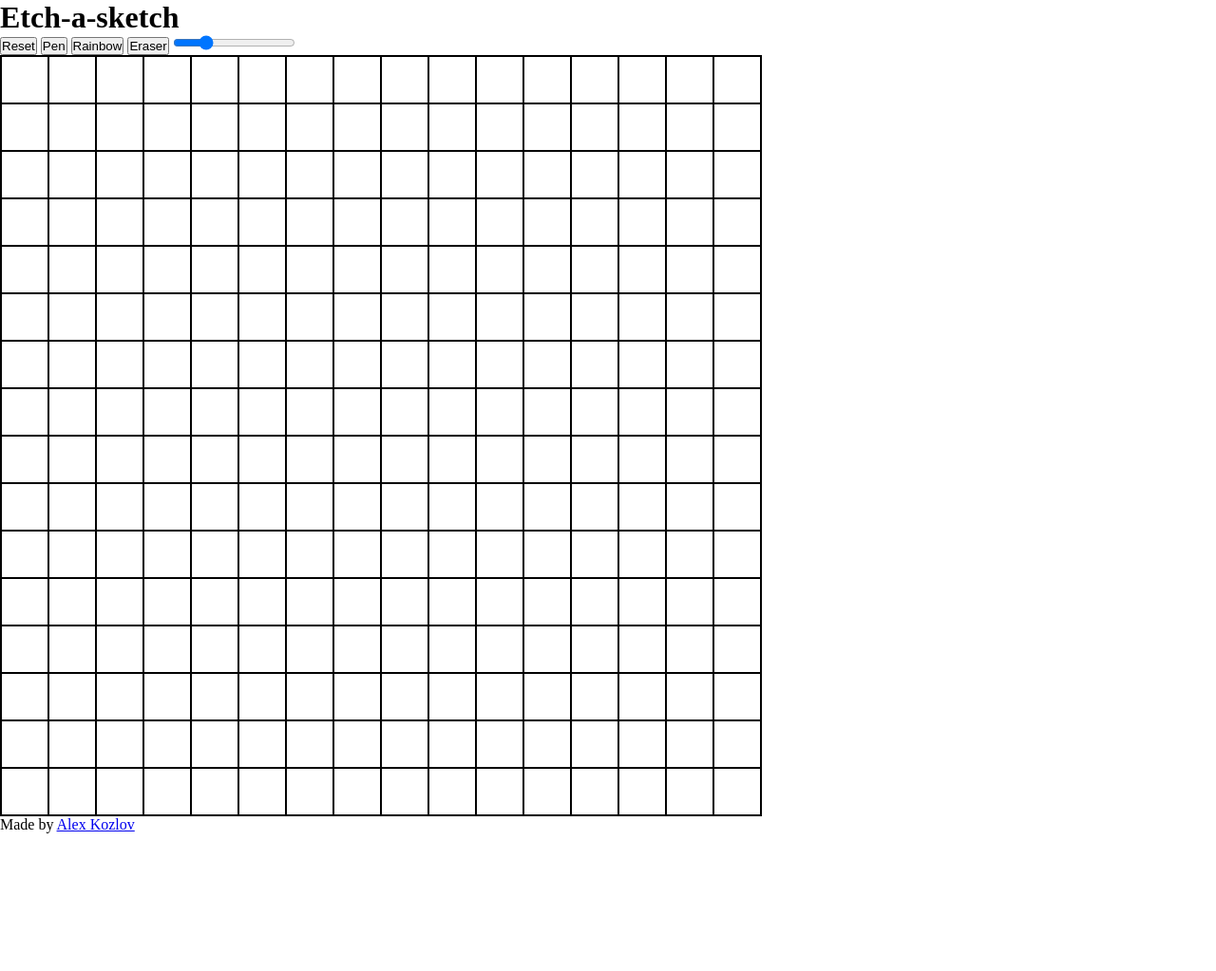
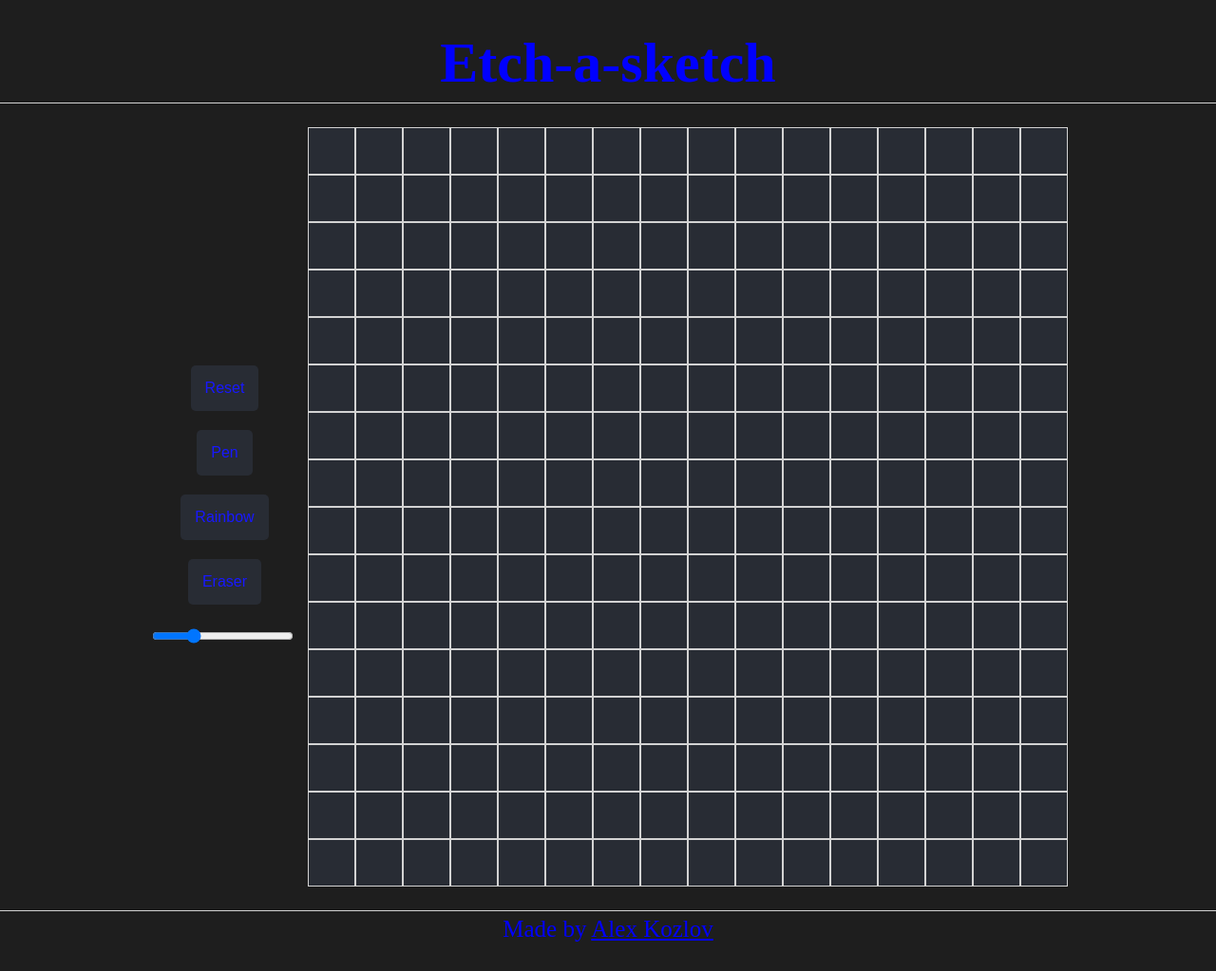
Before and after one commit to alexkozlovm/Etch-a-sketch, a plain HTML site: page index.html in a window 1280 px wide. Shown: the whole page at 95% size. Before the commit the page ends 878 px from the top, so only its background shows below. Drawn offline with Linux system fonts and the light colour scheme.

Commit message:
styling complete

```diff
--- a/index.html
+++ b/index.html
@@ -280,7 +280,7 @@
       </section>
     </main>
     <footer>
-      <p>Made by <a href="https://github.com/alexkozlovm">Alex Kozlov</a></p>
+      <p>Made by <a target="_blank" href="https://github.com/alexkozlovm">Alex Kozlov</a></p>
     </footer>
     <script src="script.js"></script>
   </body>
--- a/style.css
+++ b/style.css
@@ -2,16 +2,76 @@
     box-sizing: border-box;
     margin: 0;
     padding: 0;
+    color: blue; /* Set text color to white */
 }
+
+body {
+    background-color: #1e1e1e; /* Set background color to dark gray */
+}
+
 .cell {
     width: 50px;
     height: 50px;
-    background-color: white;
-    border: black 1px solid;
+    background-color: #282c34; /* Set cell background color to dark blue */
+    border: lightgray 1px solid; /* Remove cell border */
 }
+
 #container {
     display: flex;
     flex-wrap: wrap;
     width: 802px;
-    border: black 1px solid;
+    border: none; /* Remove container border */
 }
+
+header {
+    text-align: center;
+    margin: 25px 0;
+    padding-bottom: 10px; /* Increase space below header */
+    border-bottom: 1px solid lightgray; /* Add visible line below header */
+    padding: 7px; /* Increase padding of footer */
+    font-size: 30px; /* Increase font size of header */
+}
+
+main {
+    display: flex;
+    justify-content: center;
+    margin-top: 20px; /* Increase space between header and main */
+    margin-bottom: 20px; /* Increase space between main and footer */
+}
+
+#controls {
+    display: flex;
+    flex-direction: column;
+    align-items: center;
+    justify-content: center; /* Vertically center the controls */
+    margin: 20px 0;
+}
+
+#controls button {
+    padding: 15px;
+    margin: 10px;
+    background-color: #282c34; /* Set button background color to dark blue */
+    color: rgb(24, 24, 255); /* Set button text color to white */
+    border: none; /* Remove button border */
+    border-radius: 5px; /* Add border radius to buttons */
+    font-size: 16px; /* Increase font size of buttons */
+    margin-right: 15px;
+}
+
+#controls input {
+    padding: 10px;
+    margin: 5px;
+    background-color: #282c34; /* Set input background color to dark blue */
+    color: blue; /* Set input text color to white */
+    border: none; /* Remove input border */
+    margin-right: 15px;
+}
+
+footer {
+    text-align: center;
+    margin: 25px 0;
+    padding-top: 10px; /* Increase space above footer */
+    border-top: 1px solid lightgray; /* Add visible line above footer */
+    font-size: 25px; /* Increase font size of footer */
+    padding: 5px; /* Increase padding of footer */
+}
```
